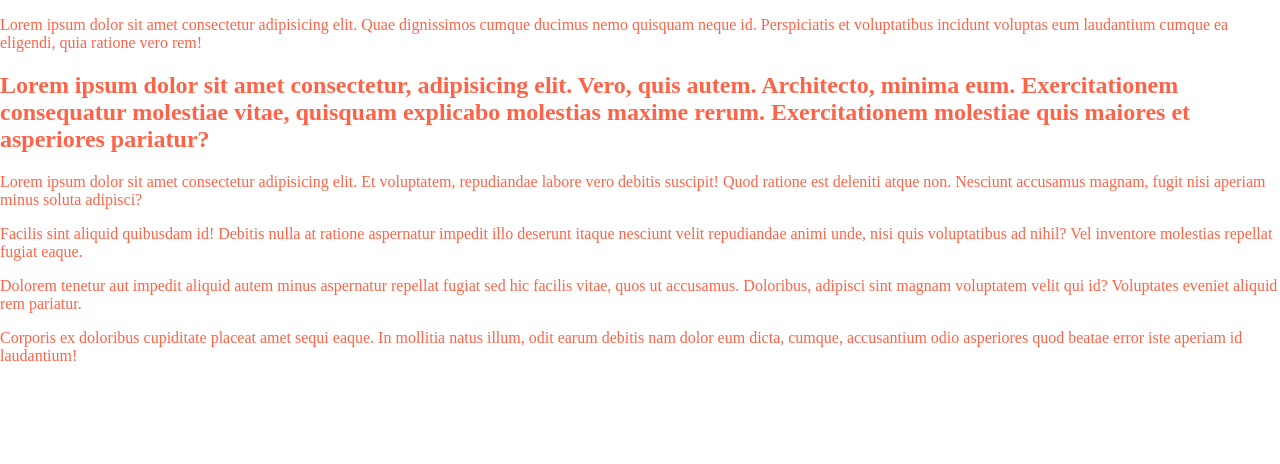
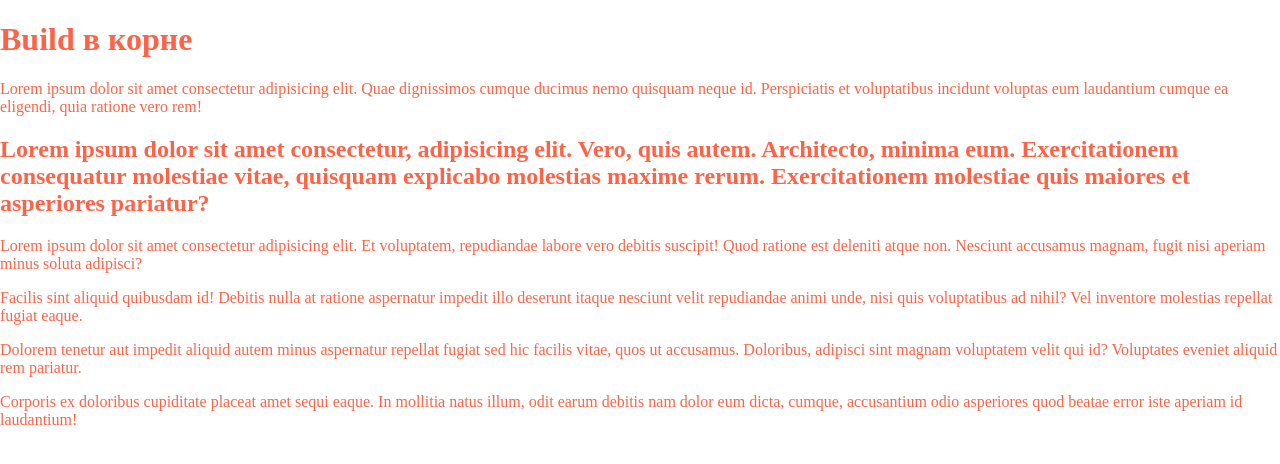
Before and after one commit to a-seredkin/gtihub-pages-example, a plain HTML site: page index.html in a window 1280 px wide. Drawn offline with Linux system fonts and the light colour scheme.

Commit message:
deploy: 435a850bb425d9ec75a06814a21a5492ab84d0f6

```diff
--- a/index.html
+++ b/index.html
@@ -10,6 +10,7 @@
 </head>
 
 <body>
+  <h1>Build в корне</h1>
   <p>Lorem ipsum dolor sit amet consectetur adipisicing elit. Quae dignissimos cumque ducimus nemo quisquam neque id.
     Perspiciatis et voluptatibus incidunt voluptas eum laudantium cumque ea eligendi, quia ratione vero rem!</p>
 
```
